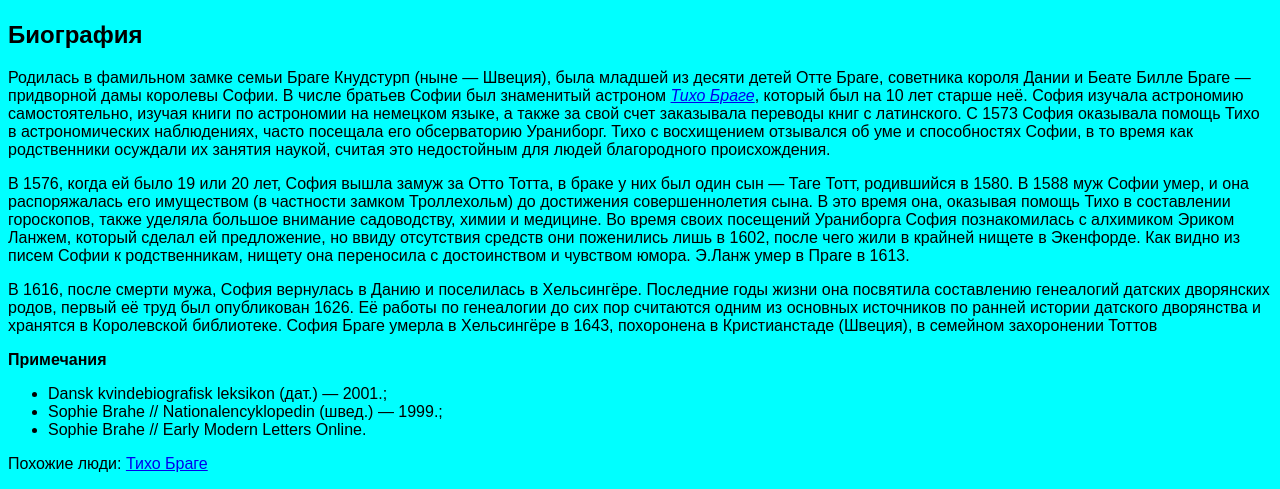
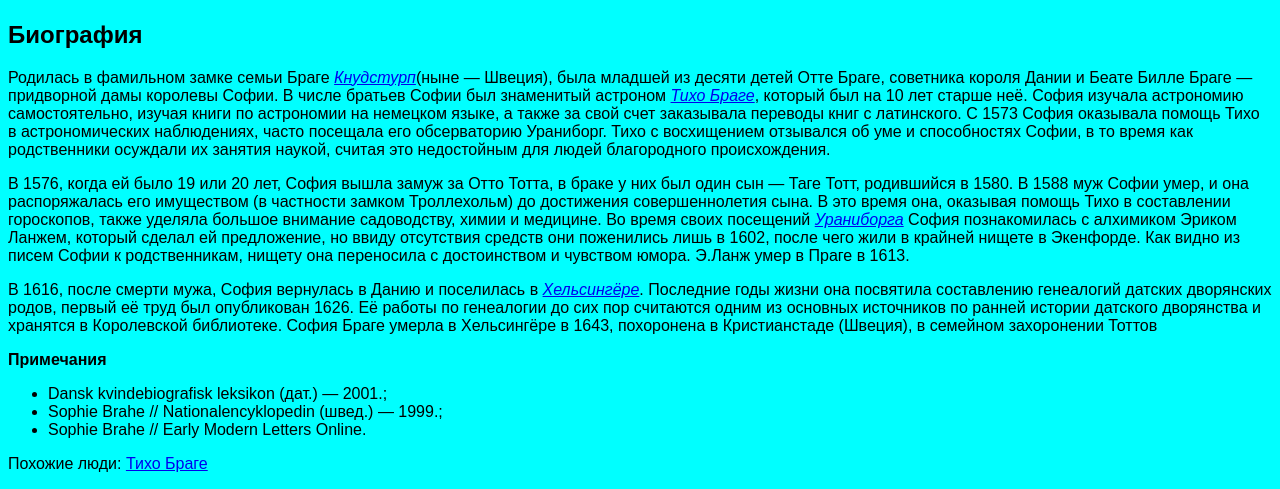
Before and after one commit to Olga519/astro, a plain HTML site: page index.html in a window 1280 px wide. Shown: the part 383-872 px from the top of the page. Drawn offline with Linux system fonts and the light colour scheme; a web font is replaced by a local one.

Commit message:
added few url links

```diff
--- a/index.html
+++ b/index.html
@@ -14,13 +14,12 @@
     <img src="https://upload.wikimedia.org/wikipedia/commons/b/b9/Sophie_Brahe_portrait.jpg" alt="Браге София" srcset="">
    <h2>Биография</h2>
 
-    <p>Родилась в фамильном замке семьи Браге Кнудстурп (ныне — Швеция), была младшей из десяти детей Отте Браге, советника короля Дании и Беате Билле Браге — придворной дамы королевы Софии. В числе братьев Софии был знаменитый астроном <a href="https://ru.wikipedia.org/wiki/%D0%91%D1%80%D0%B0%D0%B3%D0%B5,_%D0%A2%D0%B8%D1%85%D0%BE" target="_blank"><i>Тихо Браге</i></a>, который был на 10 лет старше неё. София изучала астрономию самостоятельно, изучая книги по астрономии на немецком языке, а также за свой счет заказывала переводы книг с латинского. С 1573 София оказывала помощь Тихо в астрономических наблюдениях, часто посещала его обсерваторию Ураниборг. Тихо с восхищением отзывался об уме и способностях Софии, в то время как родственники осуждали их занятия наукой, считая это недостойным для людей благородного происхождения.
+    <p>Родилась в фамильном замке семьи Браге <a href="https://en.wikipedia.org/wiki/Knutstorp_Castle" target="_blank"><i>Кнудстурп</i></a>(ныне — Швеция), была младшей из десяти детей Отте Браге, советника короля Дании и Беате Билле Браге — придворной дамы королевы Софии. В числе братьев Софии был знаменитый астроном <a href="https://ru.wikipedia.org/wiki/%D0%91%D1%80%D0%B0%D0%B3%D0%B5,_%D0%A2%D0%B8%D1%85%D0%BE" target="_blank"><i>Тихо Браге</i></a>, который был на 10 лет старше неё. София изучала астрономию самостоятельно, изучая книги по астрономии на немецком языке, а также за свой счет заказывала переводы книг с латинского. С 1573 София оказывала помощь Тихо в астрономических наблюдениях, часто посещала его обсерваторию Ураниборг. Тихо с восхищением отзывался об уме и способностях Софии, в то время как родственники осуждали их занятия наукой, считая это недостойным для людей благородного происхождения.
+    </p>
+    <p>В 1576, когда ей было 19 или 20 лет, София вышла замуж за  Отто Тотта, в браке у них был один сын — Таге Тотт, родившийся в 1580. В 1588 муж Софии умер, и она распоряжалась его имуществом (в частности замком Троллехольм) до достижения совершеннолетия сына. В это время она, оказывая помощь Тихо в составлении гороскопов, также уделяла большое внимание садоводству, химии и медицине. Во время своих посещений <a href="https://ru.wikipedia.org/wiki/%D0%A3%D1%80%D0%B0%D0%BD%D0%B8%D0%B1%D0%BE%D1%80%D0%B3" target="_blank"><i>Ураниборга</i></a> София познакомилась с алхимиком Эриком Ланжем, который сделал ей предложение, но ввиду отсутствия средств они поженились лишь в 1602, после чего жили в крайней нищете в Экенфорде. Как видно из писем Софии к родственникам, нищету она переносила с достоинством и чувством юмора. Э.Ланж умер в Праге в 1613.
 
     </p>
-    <p>В 1576, когда ей было 19 или 20 лет, София вышла замуж за  Отто Тотта, в браке у них был один сын — Таге Тотт, родившийся в 1580. В 1588 муж Софии умер, и она распоряжалась его имуществом (в частности замком Троллехольм) до достижения совершеннолетия сына. В это время она, оказывая помощь Тихо в составлении гороскопов, также уделяла большое внимание садоводству, химии и медицине. Во время своих посещений Ураниборга София познакомилась с алхимиком Эриком Ланжем, который сделал ей предложение, но ввиду отсутствия средств они поженились лишь в 1602, после чего жили в крайней нищете в Экенфорде. Как видно из писем Софии к родственникам, нищету она переносила с достоинством и чувством юмора. Э.Ланж умер в Праге в 1613.
-
-    </p>
-    <p>В 1616, после смерти мужа, София вернулась в Данию и поселилась в Хельсингёре. Последние годы жизни она посвятила составлению генеалогий датских дворянских родов, первый её труд был опубликован 1626. Её работы по генеалогии до сих пор считаются одним из основных источников по ранней истории датского дворянства и хранятся в Королевской библиотеке. София Браге умерла в Хельсингёре в 1643, похоронена в Кристианстаде (Швеция), в семейном захоронении Тоттов</p>
+    <p>В 1616, после смерти мужа, София вернулась в Данию и поселилась в <a href="https://ru.wikipedia.org/wiki/%D0%A5%D0%B5%D0%BB%D1%8C%D1%81%D0%B8%D0%BD%D0%B3%D1%91%D1%80" target="_blank"><i>Хельсингёре</i></a>. Последние годы жизни она посвятила составлению генеалогий датских дворянских родов, первый её труд был опубликован 1626. Её работы по генеалогии до сих пор считаются одним из основных источников по ранней истории датского дворянства и хранятся в Королевской библиотеке. София Браге умерла в Хельсингёре в 1643, похоронена в Кристианстаде (Швеция), в семейном захоронении Тоттов</p>
 
     <p><strong>Примечания</strong></p>
   <ul>
```
